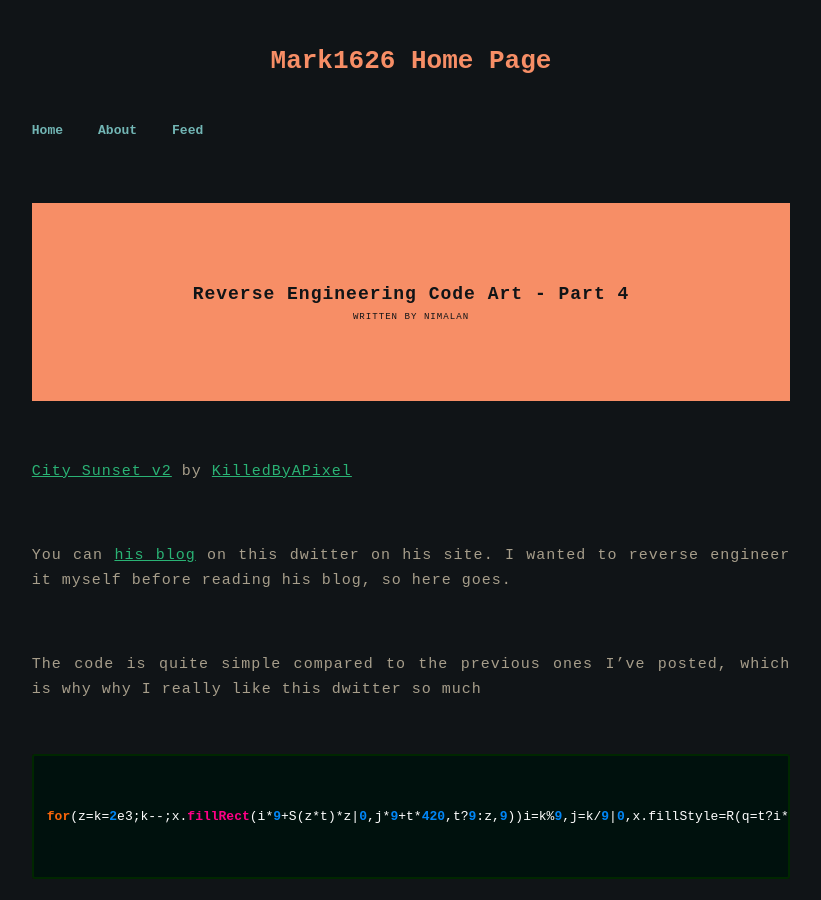
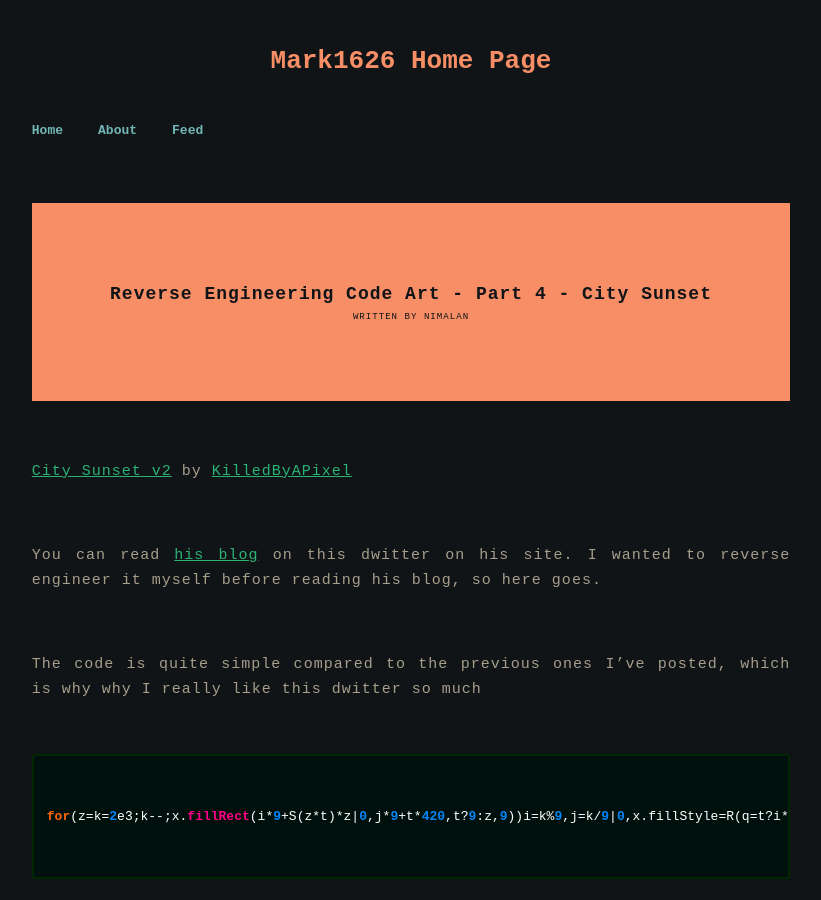
Before and after one commit to Mark1626/mark1626.github.com, a Jekyll site: the page built from all_collections/_posts/2020-11-14-art-reverse-engineering-part-4.md, in a window 1280 px wide and 900 px high. Shown: the whole window, without its empty margins (229-1050 px from the left). Built offline with Jekyll 4.4.1, drawn with Linux system fonts in a browser that asks for light colours.

Commit message:
chore: Update title and fix type

```diff
--- a/all_collections/_posts/2020-11-14-art-reverse-engineering-part-4.md
+++ b/all_collections/_posts/2020-11-14-art-reverse-engineering-part-4.md
@@ -1,13 +1,13 @@
 ---
 layout: post
-title: "Reverse Engineering Code Art - Part 4"
+title: "Reverse Engineering Code Art - Part 4 - City Sunset"
 author: Nimalan
 tags: dev reverse-engineering
 ---
 
 [City Sunset v2](https://www.dwitter.net/d/17507) by [KilledByAPixel](https://www.dwitter.net/u/KilledByAPixel)
 
-You can [his blog](https://frankforce.com/dissecting-a-dweet-9-city-sunset/) on this dwitter on his site. I wanted to reverse engineer it myself before reading his blog, so here goes.
+You can read [his blog](https://frankforce.com/dissecting-a-dweet-9-city-sunset/) on this dwitter on his site. I wanted to reverse engineer it myself before reading his blog, so here goes.
 
 The code is quite simple compared to the previous ones I've posted, which is why why I really like this dwitter so much
 
```
